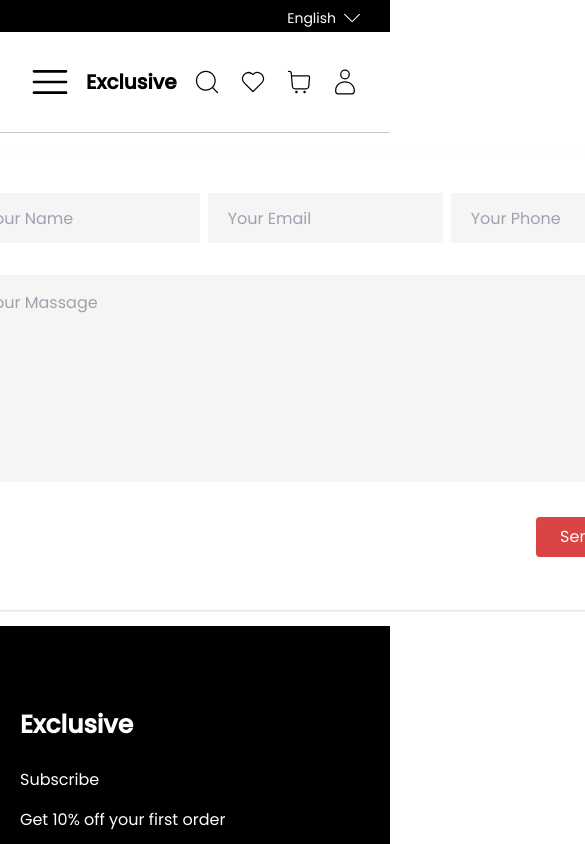
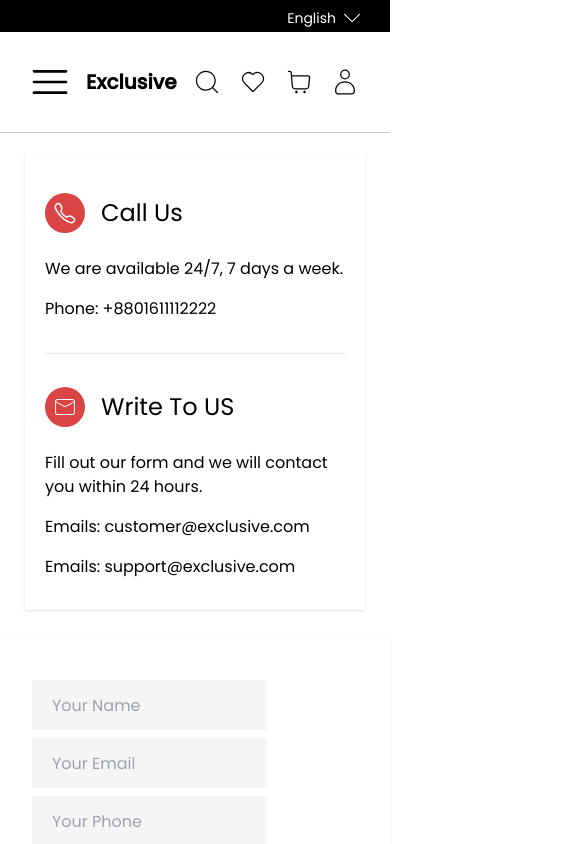
Before and after one commit to aryal31/Ecommerce-, a React (Vite) app: page /contact in a window 390 px wide. Shown: the top 844 px of the page, 585 px wide, since content can reach past the window. Built offline with nearby package versions, Linux system fonts and the light colour scheme.

Commit message:
contact page made responsive

```diff
--- a/src/Pages/Contactpage.jsx
+++ b/src/Pages/Contactpage.jsx
@@ -5,8 +5,8 @@ import Orangebutton from "../components/Orangebutton";
 
 const Contactpage = () => {
   return (
-    <div className="flex items-center justify-center gap-[30px] mt-5">
-      <div className="flex flex-col shadow w-[340px] h-[457px] px-[20px] py-[40px]">
+    <div className="flex flex-wrap items-center justify-center gap-[30px] mt-5">
+      <div className="flex flex-col shadow w-full max-w-[340px] h-[457px] px-[20px] py-[40px]">
         <div className="flex items-center gap-4">
           <div>
             <div className="flex items-center gap-4 mb-[24px]">
@@ -41,33 +41,33 @@ const Contactpage = () => {
         </div>
       </div>
 
-      <div className="flex flex-col shadow w-[800px] h-[457px] px-[32px] py-[40px]">
-        <div className="flex gap-2 mb-[32px]">
-          <input
+      <div className="flex flex-col shadow w-auto max-w-[800px] h-auto px-[32px] py-[40px] flex-wrap">
+        <div className="flex flex-row gap-2 mb-[32px] flex-wrap">
+          <div><input
             type="text"
             className="w-[235px] h-[50px] bg-[#F5F5F5] pl-5 focus:outline-none"
             placeholder="Your Name"
             required
-          />
-          <input
+          /></div>
+          <div><input
             type="text"
             className="w-[235px] h-[50px] bg-[#F5F5F5] pl-5 focus:outline-none"
             placeholder="Your Email"
             required
-          />
-          <input
+          /></div>
+          <div><input
             type="text"
             className="w-[235px] h-[50px] bg-[#F5F5F5] pl-5 focus:outline-none"
             placeholder="Your Phone"
             required
-          />
+          /></div>
         </div>
-        <div>
+        <div className="w-full">
           <textarea
             name=""
             id=""
             placeholder="Your Massage"
-            className="pl-5 pt-4 bg-[#F5F5F5] focus:outline-none w-[737px] h-[207px]"
+            className="pl-5 pt-4 w-full bg-[#F5F5F5] focus:outline-none h-[207px] resize-none"
           ></textarea>
         </div>
         <div className="self-end mt-7">
```
